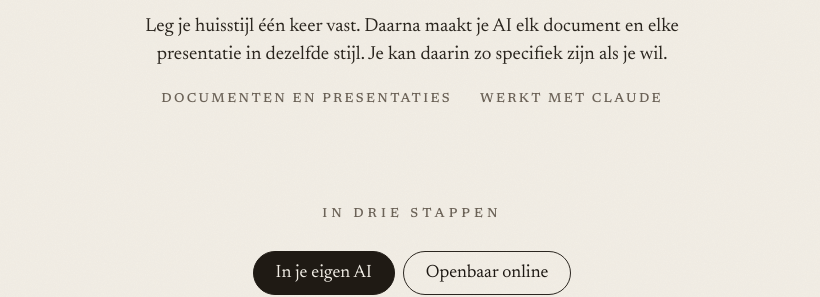
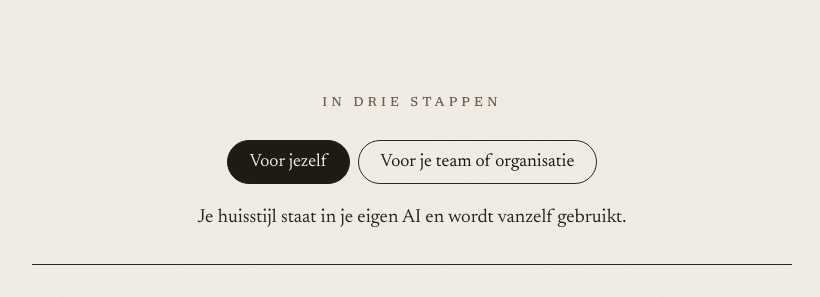
Before and after one commit to josloock/j.os, a plain HTML site: page huisstijl/index.html in a window 1280 px wide. Shown: the part 362-659 px from the top of the page, without its empty margins (228-1048 px from the left). Drawn offline with Linux system fonts and the light colour scheme.

Commit message:
Toepassingspagina's: alleen een titel en een belofte bovenaan
De extra alinea en de regel met bestandssoorten en AI zijn weg. Bij de
huisstijl kies je nu tussen voor jezelf en voor je team of organisatie.

Co-Authored-By: Claude <noreply@anthropic.com>
Claude-Session: https://claude.ai/code/session_01MUaCJgyfTh6665RaXqrsmM

```diff
--- a/huisstijl/index.html
+++ b/huisstijl/index.html
@@ -30,11 +30,6 @@
 <div class="intro">
 <h1>Documenten in je eigen huisstijl</h1>
 <p class="lede">Documenten en presentaties altijd in dezelfde huisstijl, bij elke collega.</p>
-<p class="more">Leg je huisstijl één keer vast. Daarna maakt je AI elk document en elke presentatie in dezelfde stijl. Je kan daarin zo specifiek zijn als je wil.</p>
-<ul class="meta caps">
-<li>Documenten en presentaties</li>
-<li>Werkt met Claude</li>
-</ul>
 </div>
 </header>
 
@@ -49,13 +44,13 @@
 <section class="section" aria-labelledby="stappen">
 <h2 class="caps caps-wide center" id="stappen">In drie stappen</h2>
 
-<div class="routes" role="tablist" aria-label="Kies waar je huisstijl staat">
-<button class="route" type="button" role="tab" id="tab-ai" aria-controls="route-ai" aria-selected="true">In je eigen AI</button>
-<button class="route" type="button" role="tab" id="tab-online" aria-controls="route-online" aria-selected="false">Openbaar online</button>
+<div class="routes" role="tablist" aria-label="Kies voor wie de huisstijl is">
+<button class="route" type="button" role="tab" id="tab-ai" aria-controls="route-ai" aria-selected="true">Voor jezelf</button>
+<button class="route" type="button" role="tab" id="tab-online" aria-controls="route-online" aria-selected="false">Voor je team of organisatie</button>
 </div>
 
 <div id="route-ai" role="tabpanel" aria-labelledby="tab-ai">
-<p class="route-lede">Voor jezelf. Je huisstijl staat in je eigen Claude en wordt vanzelf gebruikt.</p>
+<p class="route-lede">Je huisstijl staat in je eigen AI en wordt vanzelf gebruikt.</p>
 <ol class="steps">
 
 <li class="step">
@@ -114,7 +109,7 @@ Verzin geen kleuren of lettertypes. Weet je iets niet, vraag het dan of laat het
 </div>
 
 <div id="route-online" role="tabpanel" aria-labelledby="tab-online">
-<p class="route-lede">Voor je team of organisatie. Eén pagina op je website waar iedereen dezelfde huisstijl vandaan haalt, ook elke AI.</p>
+<p class="route-lede">Eén pagina op je website waar iedereen dezelfde huisstijl vandaan haalt, ook elke AI.</p>
 <ol class="steps">
 
 <li class="step">
```
Also changed, not shown: documenten-invullen/index.html (+0 -5 lines), 1 other file.
